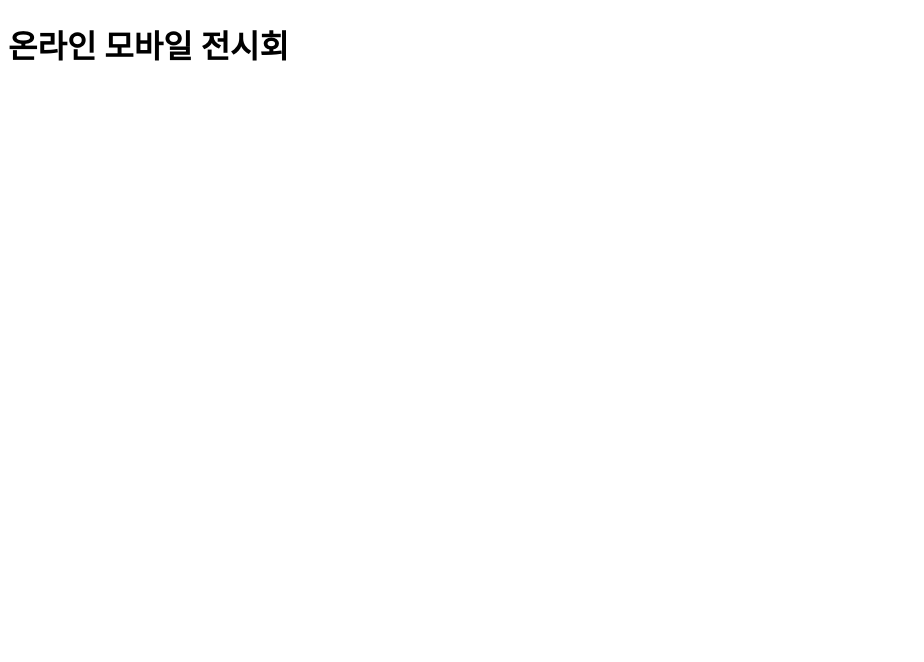
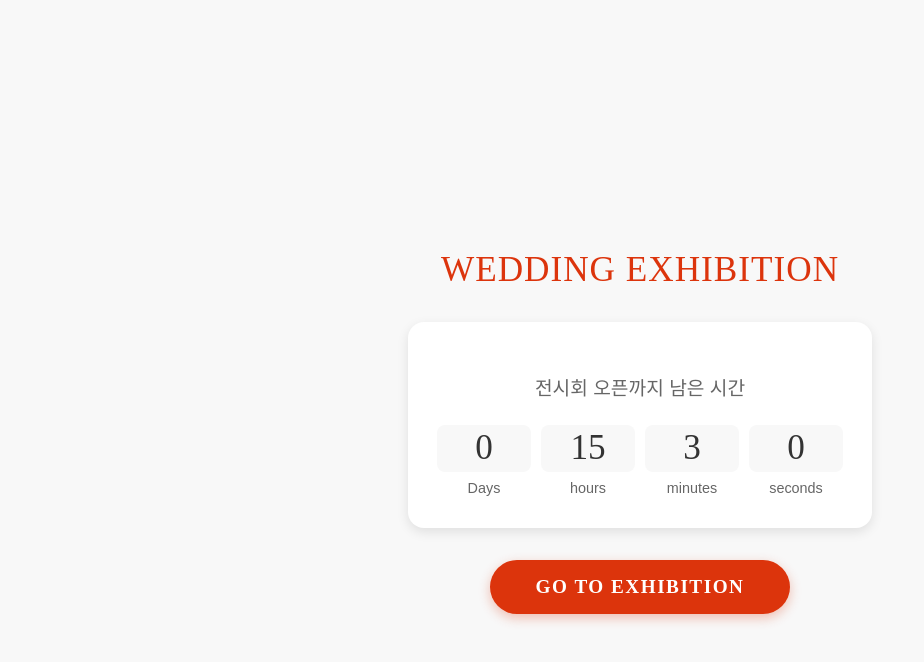
Before and after one commit to rowanna/wedding-exhibition, a Vue app: page / in a window 1280 px wide. Before the commit this address had no page. Shown: the top 662 px of the page, without its empty margins (0-924 px from the left). Built offline with nearby package versions, Linux system fonts and the light colour scheme.

Commit message:
Feat: Add countdown

```diff
--- a/src/App.vue
+++ b/src/App.vue
@@ -1,8 +1,34 @@
-<script setup lang="ts"></script>
+<script setup lang="ts">
+import Countdown from "./components/countdown.vue";
+</script>
 
 <template>
-  <h1>온라인 모바일 전시회</h1>
-
+  <Countdown />
 </template>
 
-<style scoped></style>
+<style>
+/* Base styles for mobile-first approach */
+html, body {
+  margin: 0;
+  padding: 0;
+  width: 100%;
+  height: 100%;
+  -webkit-text-size-adjust: 100%;
+  -webkit-font-smoothing: antialiased;
+  -moz-osx-font-smoothing: grayscale;
+}
+
+#app {
+  font-family: 'Noto Sans KR', -apple-system, BlinkMacSystemFont, 'Segoe UI', Roboto, Oxygen, Ubuntu, Cantarell, 'Open Sans', 'Helvetica Neue', sans-serif;
+  -webkit-font-smoothing: antialiased;
+  -moz-osx-font-smoothing: grayscale;
+  color: #2c3e50;
+  width: 100%;
+  min-height: 100vh;
+  margin: 0;
+  padding: 0;
+}
+
+/* Add Instrument Serif font */
+@import url('https://fonts.googleapis.com/css2?family=Instrument+Serif:ital@0;1&display=swap');
+</style>
--- /dev/null
+++ b/src/components/countdown.vue
@@ -0,0 +1,205 @@
+<template>
+  <div class="countdown-container">
+    <h1 class="title">WEDDING EXHIBITION</h1>
+
+    <div v-if="!isActive" class="countdown">
+      <p class="countdown-text">전시회 오픈까지 남은 시간</p>
+      <div class="time-container">
+        <div class="time-block">
+          <span class="time-value">{{ days }}</span>
+          <span class="time-label">Days</span>
+        </div>
+        <div class="time-block">
+          <span class="time-value">{{ hours }}</span>
+          <span class="time-label">hours</span>
+        </div>
+        <div class="time-block">
+          <span class="time-value">{{ minutes }}</span>
+          <span class="time-label">minutes</span>
+        </div>
+        <div class="time-block">
+          <span class="time-value">{{ seconds }}</span>
+          <span class="time-label">seconds</span>
+        </div>
+      </div>
+    </div>
+
+    <button
+      class="exhibition-button"
+      @click="goToExhibition"
+    >
+      GO TO EXHIBITION
+    </button>
+  </div>
+</template>
+
+<script setup lang="ts">
+import { ref, computed, onMounted, onUnmounted } from 'vue';
+
+const targetDate = new Date();
+targetDate.setDate(targetDate.getDate() + ((1 + 7 - targetDate.getDay()) % 7 || 7)); // Next Monday
+targetDate.setHours(0, 0, 0, 0); // Set to midnight
+
+const now = ref(new Date());
+const isActive = computed(() => now.value >= targetDate);
+
+const timeLeft = computed(() => {
+  return Math.max(0, targetDate.getTime() - now.value.getTime());
+});
+
+const days = computed(() => {
+  return Math.floor(timeLeft.value / (1000 * 60 * 60 * 24));
+});
+
+const hours = computed(() => {
+  return Math.floor((timeLeft.value % (1000 * 60 * 60 * 24)) / (1000 * 60 * 60));
+});
+
+const minutes = computed(() => {
+  return Math.floor((timeLeft.value % (1000 * 60 * 60)) / (1000 * 60));
+});
+
+const seconds = computed(() => {
+  return Math.floor((timeLeft.value % (1000 * 60)) / 1000);
+});
+
+let timer: number;
+
+onMounted(() => {
+  timer = window.setInterval(() => {
+    now.value = new Date();
+  }, 1000);
+});
+
+onUnmounted(() => {
+  if (timer) clearInterval(timer);
+});
+
+const goToExhibition = () => {
+  if(!isActive.value) {
+    alert('전시회가 아직 시작되지 않았습니다.');
+    return;
+  }
+  // TODO: Add your exhibition URL here
+  alert('전시회 페이지로 이동합니다.');
+  // window.location.href = 'YOUR_EXHIBITION_URL';
+};
+</script>
+
+<style scoped>
+.countdown-container {
+  display: flex;
+  flex-direction: column;
+  align-items: center;
+  justify-content: center;
+  min-height: 100vh;
+  padding: 20px;
+  background-color: #f8f8f8;
+  font-family: 'Noto Sans KR', sans-serif;
+  text-align: center;
+  /* margin: 30px; */
+}
+
+.title {
+  font-size: 2.2rem;
+  color: #DC340C;
+  margin-bottom: 2rem;
+  font-family: 'Instrument Serif', serif;
+  font-weight: 400;
+  letter-spacing: 1px;
+}
+
+.countdown {
+  width: 80%;
+  max-width: 400px;
+  background: white;
+  border-radius: 16px;
+  padding: 2rem;
+  box-shadow: 0 4px 12px rgba(0, 0, 0, 0.1);
+}
+
+.countdown-text {
+  font-size: 1.2rem;
+  color: #666;
+  margin-bottom: 1.5rem;
+}
+
+.time-container {
+  display: flex;
+  justify-content: space-between;
+  gap: 1rem;
+}
+
+.time-block {
+  display: flex;
+  flex-direction: column;
+  align-items: center;
+  flex: 1;
+}
+
+.time-value {
+  font-size: 2.2rem;
+  font-family: 'Instrument Serif', serif;
+  color: #333;
+  background: #f8f8f8;
+  border-radius: 8px;
+  padding: 0.2rem;
+  width: 100%;
+  margin-bottom: 0.5rem;
+  font-weight: 400;
+}
+
+.time-label {
+  font-size: 0.9rem;
+  color: #666;
+}
+
+.exhibition-button {
+  background-color: #DC340C;
+  color: white;
+  border: none;
+  border-radius: 50px;
+  padding: 1rem 2rem;
+    font-family: 'Instrument Serif', serif;
+
+  font-size: 1.2rem;
+  font-weight: 600;
+  cursor: pointer;
+  transition: all 0.3s ease;
+  box-shadow: 0 4px 12px rgba(220, 52, 12, 0.3);
+  width: 100%;
+  max-width: 300px;
+  margin-top: 2rem;
+  letter-spacing: 1.5px;
+}
+
+.exhibition-button:hover {
+  background-color: #b82a0a;
+  transform: translateY(-2px);
+  box-shadow: 0 6px 16px rgba(220, 52, 12, 0.4);
+}
+
+.exhibition-button:active {
+  transform: translateY(0);
+}
+
+/* Responsive Design */
+@media (max-width: 480px) {
+  .title {
+    font-size: 1.8rem;
+  }
+
+  .time-value {
+    font-size: 1.8rem;
+  }
+
+  .time-label {
+    font-size: 0.8rem;
+  }
+
+  .exhibition-button {
+    font-size: 1.1rem;
+    padding: 0.9rem 1.8rem;
+  }
+}
+</style>
```
